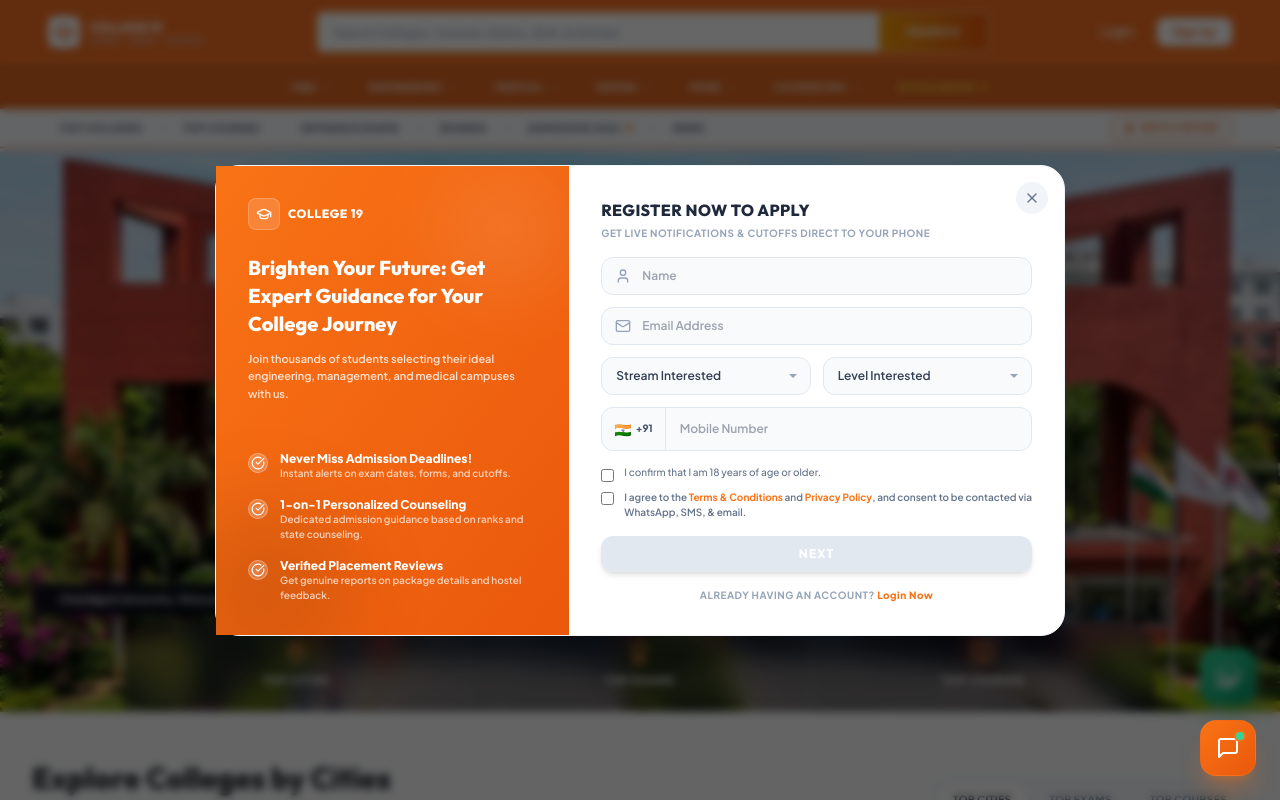
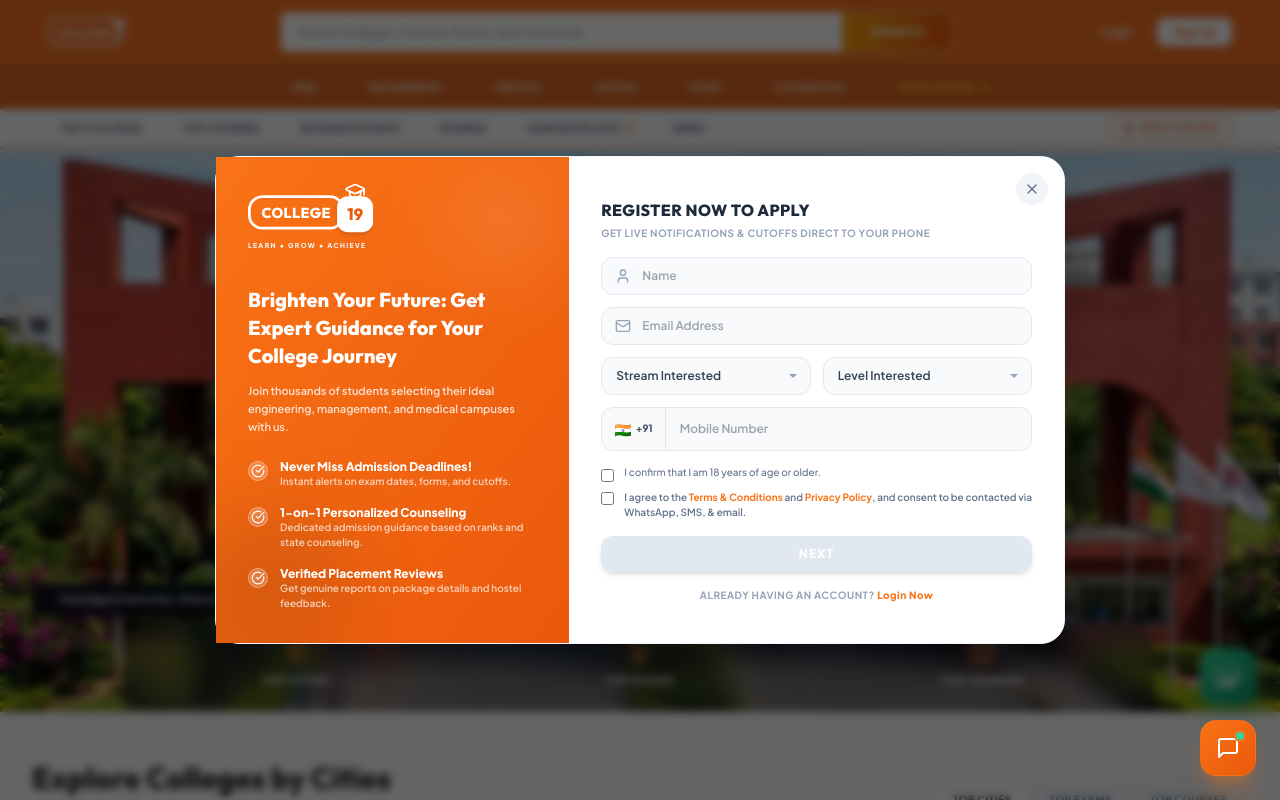
Before and after one commit to 08Satyamkumar/Think_Your_College, a Next.js app: page / in a window 1280 px wide. Shown: the top 800 px of the page. Built offline with nearby package versions, Linux system fonts and the light colour scheme.

Commit message:
design: replace all text-based brand headers/logos with vector-rendered official COLLEGE 19 overlapping logo mockup

```diff
--- a/src/components/LayoutWrapper.tsx
+++ b/src/components/LayoutWrapper.tsx
@@ -1752,20 +1752,29 @@ export default function LayoutWrapper({
         {/* ROW 1: TOP ROW (Logo, Wide Search Bar, Login/Sign Up) */}
         <div className="h-16 max-w-[1440px] mx-auto px-6 md:px-12 flex items-center justify-between gap-6">
           {/* Logo Section */}
+          {/* Logo Section (Official Brand Logo) */}
           <Link
             href="/"
-            className="flex items-center gap-2.5 flex-shrink-0 group"
+            className="flex items-center select-none scale-90 hover:scale-95 transition-transform origin-left flex-shrink-0"
           >
-            <div className="flex items-center justify-center w-8 h-8 rounded-lg bg-white text-orange-600 shadow-sm">
-              <GraduationCap className="w-5 h-5" />
-            </div>
-            <div className="flex flex-col">
-              <span className="font-outfit font-black text-[13px] leading-tight tracking-tight text-white hover:text-amber-100 transition-colors uppercase">
-                College 19
-              </span>
-              <span className="font-outfit font-bold text-[7.5px] leading-none tracking-[0.14em] text-slate-300 uppercase mt-0.5">
-                Learn • Grow • Achieve
-              </span>
+            <div className="relative flex items-center">
+              {/* Left Outlined Box for "COLLEGE" */}
+              <div className="border-2 border-white rounded-[10px] py-0.5 px-2 mr-1">
+                <span className="font-outfit font-black text-xs text-white uppercase tracking-wider">
+                  COLLEGE
+                </span>
+              </div>
+              {/* Right Overlapping White Box for "19" with Graduation Cap */}
+              <div className="relative -ml-2.5 flex items-center justify-center">
+                <div className="absolute -top-2.5 left-1/2 -translate-x-1/2 text-white">
+                  <GraduationCap className="w-4 h-4 stroke-[2.5]" />
+                </div>
+                <div className="w-6.5 h-6.5 bg-white rounded-md flex items-center justify-center shadow-sm mt-0.5">
+                  <span className="font-outfit font-black text-[11px] text-orange-600">
+                    19
+                  </span>
+                </div>
+              </div>
             </div>
           </Link>
 
@@ -3337,19 +3346,30 @@ export default function LayoutWrapper({
         {/* ── BOTTOM BAR ── */}
         <div className="border-t border-slate-800 bg-slate-950">
           <div className="max-w-[1440px] mx-auto px-6 md:px-12 py-5 flex flex-col md:flex-row items-center justify-between gap-4">
-            {/* Logo */}
-            <div className="flex items-center gap-2.5">
-              <div className="w-9 h-9 rounded-xl bg-gradient-to-br from-indigo-500 to-purple-600 flex items-center justify-center">
-                <GraduationCap className="w-5 h-5 text-white" />
+            {/* Logo (Official Brand Logo) */}
+            <div className="flex flex-col items-start select-none">
+              <div className="relative flex items-center">
+                {/* Left Outlined Box for "COLLEGE" */}
+                <div className="border-2 border-white rounded-[10px] py-0.5 px-2 mr-1">
+                  <span className="font-outfit font-black text-xs text-white uppercase tracking-wider">
+                    COLLEGE
+                  </span>
+                </div>
+                {/* Right Overlapping White Box for "19" with Graduation Cap */}
+                <div className="relative -ml-2.5 flex items-center justify-center">
+                  <div className="absolute -top-2.5 left-1/2 -translate-x-1/2 text-white">
+                    <GraduationCap className="w-4 h-4 stroke-[2.5]" />
+                  </div>
+                  <div className="w-6.5 h-6.5 bg-white rounded-md flex items-center justify-center shadow-sm mt-0.5">
+                    <span className="font-outfit font-black text-[11px] text-orange-600">
+                      19
+                    </span>
+                  </div>
+                </div>
               </div>
-              <div>
-                <p className="font-black text-white text-sm tracking-tight uppercase">
-                  College 19
-                </p>
-                <p className="text-[9px] text-orange-500 font-bold tracking-[0.12em] uppercase mt-0.5">
-                  Learn • Grow • Achieve
-                </p>
-              </div>
+              <span className="text-[7.5px] font-black uppercase text-slate-300 tracking-[0.15em] mt-1.5 block">
+                LEARN • GROW • ACHIEVE
+              </span>
             </div>
 
             {/* Bottom Links */}
@@ -3590,12 +3610,32 @@ export default function LayoutWrapper({
 
                 {/* Left Top Header */}
                 <div className="space-y-6 z-10">
-                  <div className="flex items-center gap-2">
-                    <div className="w-8 h-8 rounded-lg bg-white/15 flex items-center justify-center border border-white/20">
-                      <GraduationCap className="w-4 h-4 text-white" />
+                  {/* Official COLLEGE 19 Logo */}
+                  <div className="flex flex-col items-start select-none pb-2 scale-90 origin-left">
+                    <div className="relative flex items-center">
+                      {/* Left Outlined Box for "COLLEGE" */}
+                      <div className="border-[3px] border-white rounded-[16px] py-1 px-3 mr-1">
+                        <span className="font-outfit font-black text-base text-white uppercase tracking-wide">
+                          COLLEGE
+                        </span>
+                      </div>
+
+                      {/* Right Overlapping White Box for "19" with Graduation Cap */}
+                      <div className="relative -ml-3 flex items-center justify-center">
+                        <div className="absolute -top-3.5 left-1/2 -translate-x-1/2 text-white">
+                          <GraduationCap className="w-6 h-6 stroke-[2]" />
+                        </div>
+                        <div className="w-10 h-10 bg-white rounded-xl flex items-center justify-center shadow-md mt-1">
+                          <span className="font-outfit font-black text-lg text-orange-600">
+                            19
+                          </span>
+                        </div>
+                      </div>
                     </div>
-                    <span className="font-outfit font-black text-xs tracking-wider uppercase">
-                      College 19
+
+                    {/* Tagline */}
+                    <span className="text-[7.5px] font-black uppercase text-slate-100 tracking-[0.2em] mt-2.5 block">
+                      LEARN • GROW • ACHIEVE
                     </span>
                   </div>
 
```
